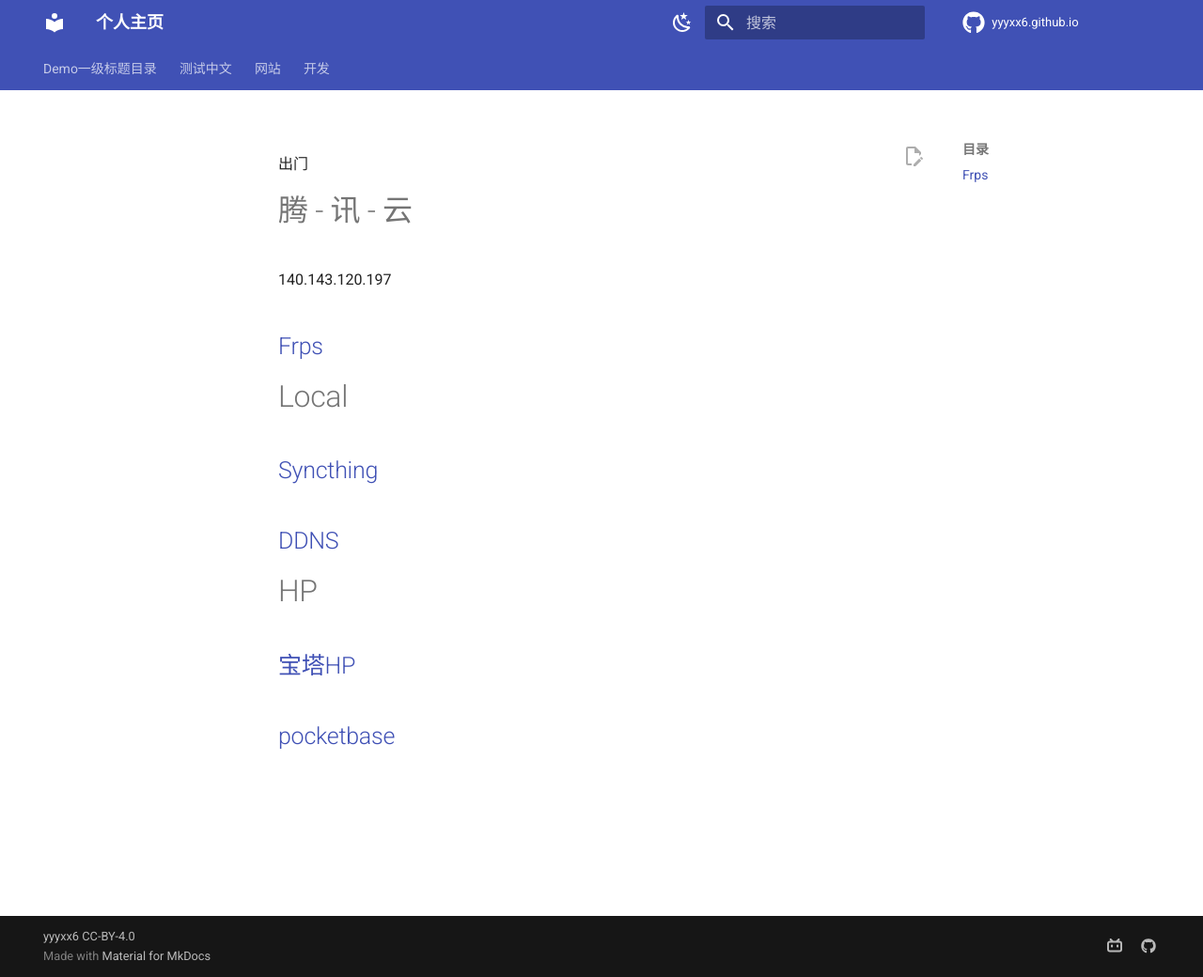
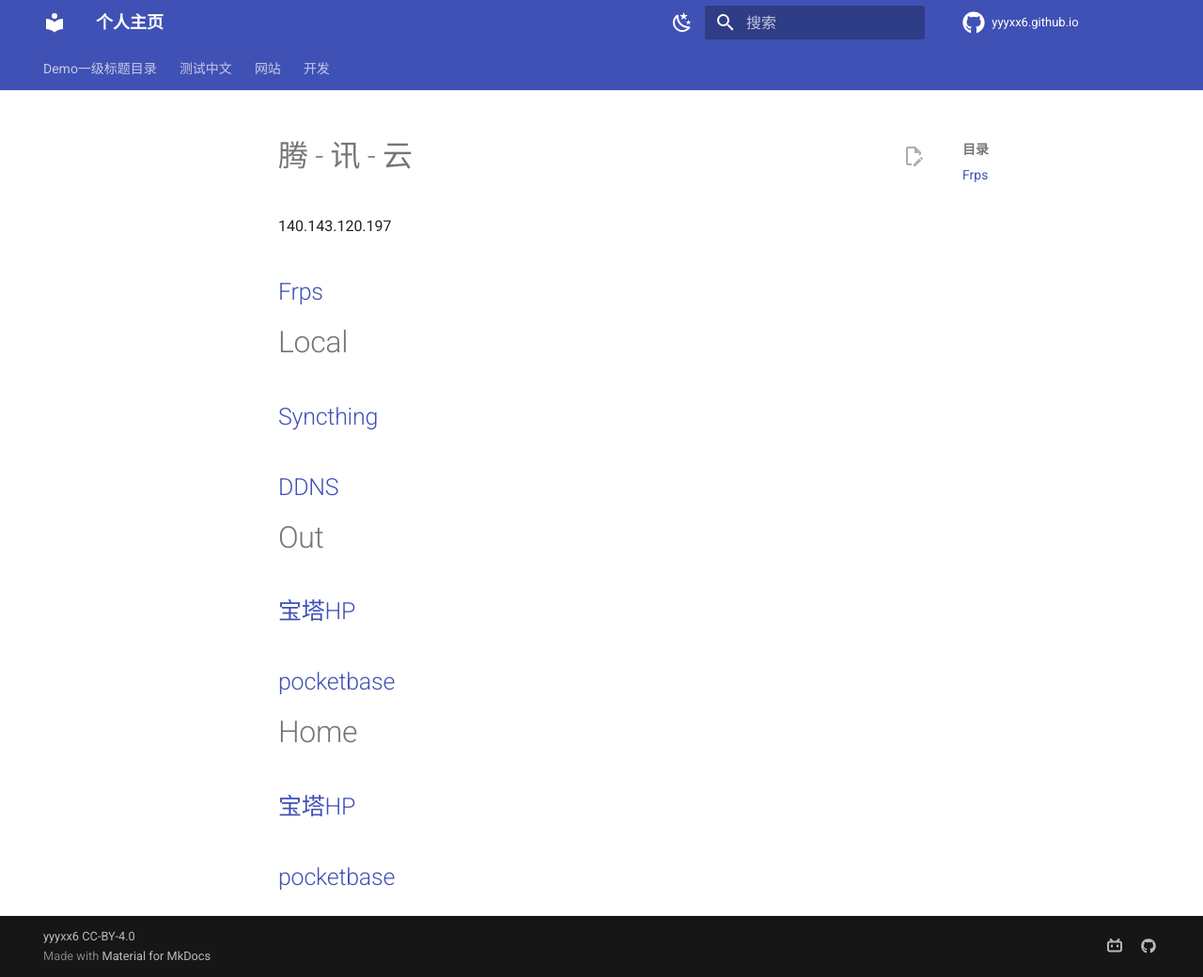
Before and after one commit to yyyxx6/yyyxx6.github.io, an MkDocs documentation site: the page built from docs/index.md, in a window 1280 px wide and 1040 px high. Shown: the whole window at 94% size. Built offline with MkDocs 1.6.1 and Material for MkDocs 9.7.7, drawn with Linux system fonts in a browser that asks for light colours; comment, search, counter and statistics services are not loaded.

Commit message:
Update index.md

```diff
--- a/docs/index.md
+++ b/docs/index.md
@@ -1,5 +1,3 @@
-出门
-
 # 腾 - 讯 - 云
 140.143.120.197
 ## [Frps](http://140.143.120.197:3002/static/#/)
@@ -8,7 +6,10 @@
 ## [Syncthing](http://127.0.0.1:8384/)
 ## [DDNS](http://127.0.0.1:9876/)
 
-
-# HP
+# Out
 ## [宝塔HP](http://140.143.120.197:3005/vOIqKstcFsd/)
 ## [pocketbase](http://140.143.120.197:3008/_/)
+
+# Home
+## [宝塔HP](http://hp.y15.fun:3005/vOIqKstcFsd/)
+## [pocketbase](http://hp.y15.fun:3008/_/)
```
